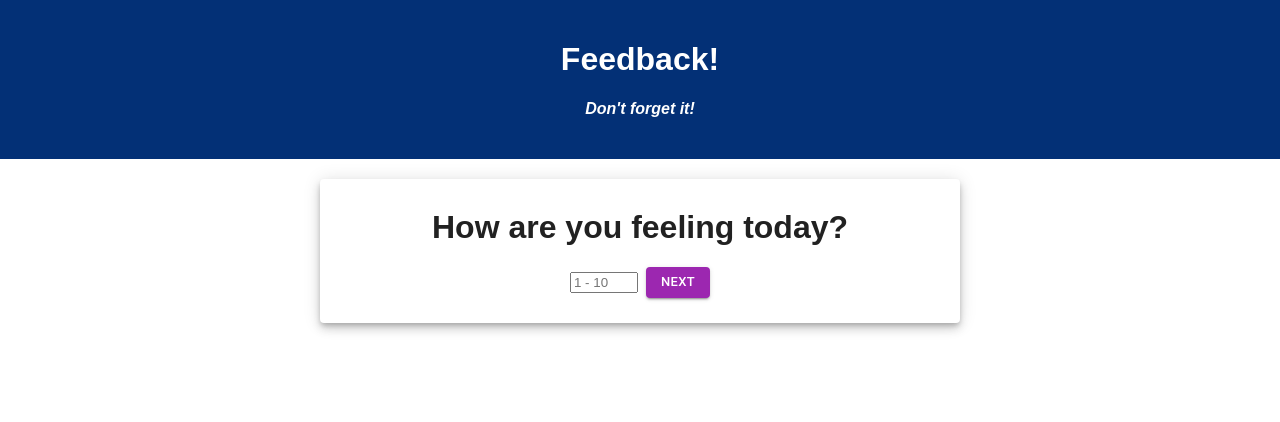
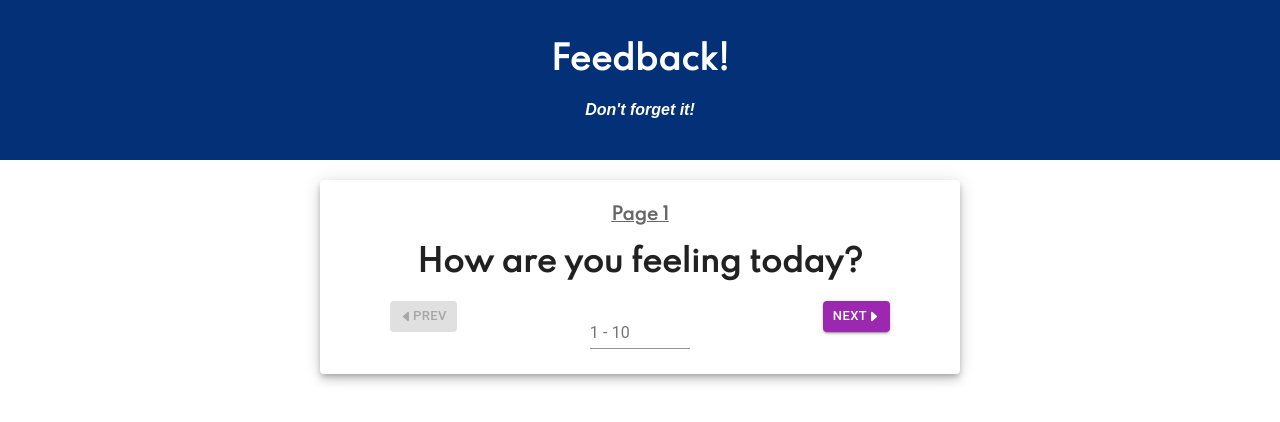
Before and after one commit to chrismochinski/weekend-redux-feedback-loop, a React (Create React App) app: page /#/ in a window 1280 px wide. Shown: the top 422 px of the page. Built offline with nearby package versions, Linux system fonts and the light colour scheme.

Commit message:
working on MUI and prev navigation

```diff
--- a/package.json
+++ b/package.json
@@ -15,6 +15,7 @@
     "pg": "^8.2.1",
     "react": "^17.0.1",
     "react-dom": "^17.0.1",
+    "react-icons": "^4.2.0",
     "react-redux": "^7.2.5",
     "react-router": "^5.2.1",
     "react-router-dom": "^5.3.0",
--- a/public/index.html
+++ b/public/index.html
@@ -20,7 +20,12 @@
       Learn how to configure a non-root public URL by running `npm run build`.
     -->
     <title>React App</title>
-  </head>
+
+    <link rel="preconnect" href="https://fonts.googleapis.com">
+<link rel="preconnect" href="https://fonts.gstatic.com" crossorigin>
+<link href="https://fonts.googleapis.com/css2?family=Spartan:wght@500&display=swap" rel="stylesheet">
+
+</head>
   <body>
     <noscript>
       You need to enable JavaScript to run this app.
--- a/src/components/App/App.css
+++ b/src/components/App/App.css
@@ -23,12 +23,26 @@ h4 {
 }
 
 button {
-  margin-left: 5px;
+  background-color: rgb(39, 77, 158);
+  color: white;
 }
 
 .numberInput {
-  width: 60px;
+  width: 100px;
 }
 
 .textInput {
+  width: 250px;
 }
+
+h1 {
+  font-size: 30px;
+  font-family: 'Spartan', sans-serif;
+}
+
+h3 {
+  font-size: 17px;
+  text-decoration-line: underline;
+  font-family: 'Spartan', sans-serif;
+  color: rgba(0, 0, 0, 0.596);
+}
--- a/src/components/CommentsPage4/CommentsPage4.jsx
+++ b/src/components/CommentsPage4/CommentsPage4.jsx
@@ -6,6 +6,8 @@ import Swal from 'sweetalert2';
 
 import Button from '@mui/material/Button';
 import Paper from "@material-ui/core/Paper";
+import TextField from "@material-ui/core/TextField";
+import { BsFillCaretRightFill, BsFillCaretLeftFill } from "react-icons/bs";
 
 function Comments({ feedbackObject }) {
 
@@ -13,8 +15,12 @@ function Comments({ feedbackObject }) {
     const reduxStore = useSelector(store => store);
     const history = useHistory();
 
-    const sendToPage5 = () => {
+    const sendToPage5 = () => { //advances one page
         history.push('/page5');
+    }
+
+    const goBack = () => { //goes back one page
+        history.push('/page3');
     }
 
     let [comments, setComments] = useState('');
@@ -32,17 +38,22 @@ function Comments({ feedbackObject }) {
     return (
         <div>
             <Paper className="page4" elevation={6}>
-            <h1>PAGE 4 - Any comments you want to leave?</h1>
-            <form onSubmit={submitComments}>
-                <input className="textInput" onChange={(event) => setComments(event.target.value)}
-                    type="text"
-                    placeholder='Thoughts?'
-                />
-
-                <Button variant="contained" size="small" color="secondary" type="submit">Next</Button>
-            </form>
+                <h3>Page 4</h3>
+                <h1>Any comments you want to leave?</h1>
+                <form onSubmit={submitComments}>
+                    <TextField className="textInput" onChange={(event) => setComments(event.target.value)}
+                        type="text"
+                        label='Comments:'
+                    />
+                    <div className="nextButton">
+                        <Button variant="contained" size="small" color="secondary" type="submit">Next<BsFillCaretRightFill /></Button>
+                    </div>
+                    <div className="prevButton">
+                        <Button className="prevButton" variant="contained" size="small" color="secondary" onClick={() => goBack()}><BsFillCaretLeftFill />Prev</Button>
+                    </div>
+                </form>
             </Paper>
-        </div>
+        </div >
     )
 }
 
--- a/src/components/FeelingPage1/FeelingPage1.css
+++ b/src/components/FeelingPage1/FeelingPage1.css
@@ -1,10 +1,17 @@
-input {
-    margin-right: 8px;
-}
-
 .page1 {
     margin-left: 25%;
     margin-right: 25%;
     padding-bottom: 25px;
     padding-top: 8px;
 }
+
+
+.nextButton {
+    float: right;
+    margin-right: 70px;
+}
+
+.prevButton {
+    float: left;
+    margin-left: 70px;
+}
--- a/src/components/FeelingPage1/FeelingPage1.jsx
+++ b/src/components/FeelingPage1/FeelingPage1.jsx
@@ -6,13 +6,17 @@ import Swal from 'sweetalert2';
 
 import Button from '@mui/material/Button';
 import Paper from "@material-ui/core/Paper";
+import TextField from "@material-ui/core/TextField";
+import { BsFillCaretRightFill, BsFillCaretLeftFill } from "react-icons/bs";
+
 
 
 function Feeling({ feedbackObject }) {
 
     const dispatch = useDispatch();
     const history = useHistory();
-    const sendToPage2 = () => {
+
+    const sendToPage2 = () => { //advances one page
         history.push('/page2');
     }
 
@@ -41,20 +45,23 @@ function Feeling({ feedbackObject }) {
         setFeeling('');
     }
 
-
-
     return (
-
         <div>
             <Paper className="page1" elevation={6}>
+                <h3>Page 1</h3>
                 <h1>How are you feeling today?</h1>
                 <form onSubmit={submitFeeling}>
-                <input className="numberInput" onChange={(event) => setFeeling(event.target.value)}
+                    <TextField className="numberInput" onChange={(event) => setFeeling(event.target.value)}
                         value={feeling}
                         type="number"
-                    placeholder='1 - 10'
+                        label="1 - 10"
                     />
-                <Button variant="contained" size="small" color="secondary" type="submit">Next</Button>
+                    <div className="nextButton">
+                        <Button variant="contained" size="small" color="secondary" type="submit">Next<BsFillCaretRightFill /></Button>
+                    </div>
+                    <div className="prevButton">
+                        <Button className="prevButton" disabled="disabled" variant="contained" size="small" color="secondary"><BsFillCaretLeftFill />Prev</Button>
+                    </div>
                 </form>
             </Paper>
         </div>
--- a/src/components/ReviewPage5/ReviewPage5.jsx
+++ b/src/components/ReviewPage5/ReviewPage5.jsx
@@ -33,11 +33,11 @@ function Review() {
                 data: reduxStore,
             }).then(response => {
                 Swal.fire({
-                    position: 'top-end',
+                    position: 'center',
                     icon: 'success',
                     title: 'Feedback Saved!',
                     showConfirmButton: false,
-                    timer: 1500
+                    timer: 1800
                   })
                 finalPage(); // call function below to send to "thank you" page
             }).catch((error) => {
--- a/src/components/SupportPage3/SupportPage3.jsx
+++ b/src/components/SupportPage3/SupportPage3.jsx
@@ -6,14 +6,20 @@ import Swal from 'sweetalert2';
 
 import Button from '@mui/material/Button';
 import Paper from "@material-ui/core/Paper";
+import TextField from "@material-ui/core/TextField";
+import { BsFillCaretRightFill, BsFillCaretLeftFill } from "react-icons/bs";
 
 function Support({ feedbackObject }) {
 
     const dispatch = useDispatch();
     const history = useHistory();
 
-    const sendToPage4 = () => {
+    const sendToPage4 = () => { //advances one page
         history.push('/page4');
+    }
+
+    const goBack = () => { //function goes back one page
+        history.push('/page2');
     }
 
     let [support, setSupport] = useState('');
@@ -43,15 +49,20 @@ function Support({ feedbackObject }) {
     return (
         <div>
             <Paper className="page3" elevation={6}>
-            <h1>PAGE 3 - How well are you being supported?</h1>
+                <h3>Page 3</h3>
+                <h1>How well are you being supported?</h1>
                 <form onSubmit={submitSupport}>
-                <input className="numberInput" onChange={(event) => setSupport(event.target.value)}
+                    <TextField className="numberInput" onChange={(event) => setSupport(event.target.value)}
                         value={support}
                         type="number"
-                    placeholder='1 - 10'
+                        label='1 - 10'
                     />
-
-                <Button variant="contained" size="small" color="secondary" type="submit">Next</Button>
+                    <div className="nextButton">
+                        <Button variant="contained" size="small" color="secondary" type="submit">Next<BsFillCaretRightFill /></Button>
+                    </div>
+                    <div className="prevButton">
+                        <Button className="prevButton" variant="contained" size="small" color="secondary" onClick={() => goBack()}><BsFillCaretLeftFill />Prev</Button>
+                    </div>
                 </form>
             </Paper>
         </div>
--- /dev/null
+++ b/src/components/ThankYouPage6/ThankYouPage6.css
@@ -0,0 +1,6 @@
+.thankYouPage {
+    margin-left: 25%;
+    margin-right: 25%;
+    padding-bottom: 25px;
+    padding-top: 8px;
+}
--- a/src/components/UnderstandingPage2/UnderstandingPage2.css
+++ b/src/components/UnderstandingPage2/UnderstandingPage2.css
@@ -1,6 +1,6 @@
 .page2 {
-    margin-left: 25%;
-    margin-right: 25%;
+    margin-left: 20%;
+    margin-right: 20%;
     padding-bottom: 25px;
     padding-top: 8px;
 }
--- a/src/components/UnderstandingPage2/UnderstandingPage2.jsx
+++ b/src/components/UnderstandingPage2/UnderstandingPage2.jsx
@@ -6,16 +6,22 @@ import Swal from 'sweetalert2';
 
 import Button from '@mui/material/Button';
 import Paper from "@material-ui/core/Paper";
+import TextField from "@material-ui/core/TextField";
+import { BsFillCaretRightFill, BsFillCaretLeftFill } from "react-icons/bs";
+
 
 function Understanding({ feedbackObject }) {
 
     const dispatch = useDispatch();
     const history = useHistory();
 
-    const sendToPage3 = () => {
+    const sendToPage3 = () => { //advances one page
         history.push('/page3');
     }
 
+    const goBack = () => { //function goes back one page
+        history.push('/');
+    }
 
     let [understanding, setUnderstanding] = useState('');
 
@@ -32,7 +38,7 @@ function Understanding({ feedbackObject }) {
                 icon: 'error',
                 title: 'Oops!',
                 text: 'Please enter a value between from 1 to 10.',
-              })
+            })
             clearUnderstanding();
             return;
         }
@@ -44,15 +50,21 @@ function Understanding({ feedbackObject }) {
     return (
         <div>
             <Paper className="page2" elevation={6}>
-                <h1>PAGE 2 - How well are you understanding the content?</h1>
+                <h3>Page 2</h3>
+                <h1>How well are you understanding the content?</h1>
                 <form onSubmit={submitUnderstanding}>
-                    <input className="numberInput" onChange={(event) => setUnderstanding(event.target.value)}
+                    <TextField className="numberInput" onChange={(event) => setUnderstanding(event.target.value)}
                         value={understanding}
                         type="number"
-                        placeholder='1 - 10'
+                        label='1 - 10'
                     />
+                    <div className="nextButton">
+                        <Button variant="contained" size="small" color="secondary" type="submit">Next<BsFillCaretRightFill /></Button>
+                    </div>
+                    <div className="prevButton">
+                        <Button className="prevButton" variant="contained" size="small" color="secondary" onClick={() => goBack()}><BsFillCaretLeftFill />Prev</Button>
+                    </div>
 
-                    <Button variant="contained" size="small" color="secondary" type="submit">Next</Button>
                 </form>
             </Paper>
         </div>
```
Also changed, not shown: src/components/ThankYouPage6/ThankYouPage6.jsx (+6 -1 lines), 1 other file (tests, documents, lock files or other folders). Lines whose indentation alone changed are shown as unchanged.
